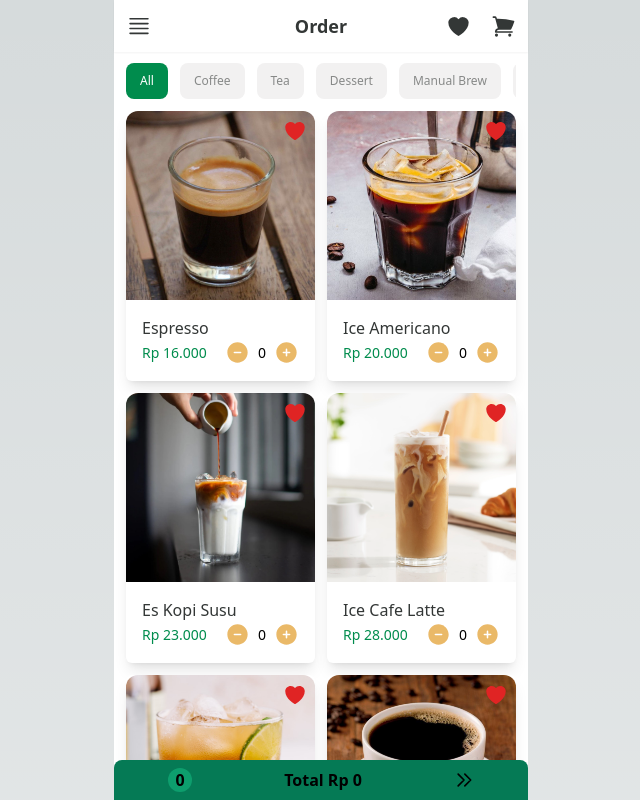
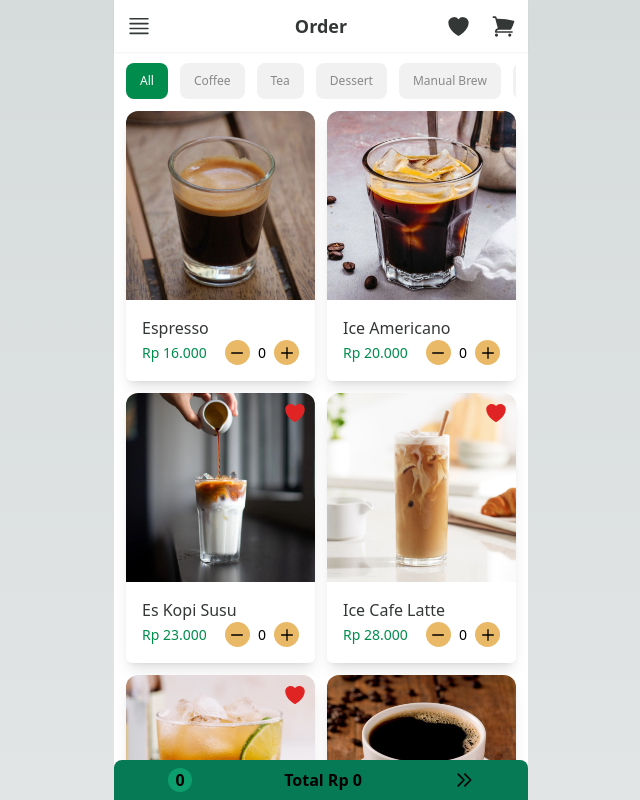
Before and after one commit to hassankary/coffee-ordering-app, a Next.js app: page /pages/order in a window 1280 px wide. Shown: the top 800 px of the page, without its empty margins (319-959 px from the left). Built offline with nearby package versions, Linux system fonts and the light colour scheme; data requests are answered from the project's data file.

Commit message:
Fix: HeartIcon bugs

```diff
--- a/src/app/components/menucards.js
+++ b/src/app/components/menucards.js
@@ -1,16 +1,29 @@
 "use client";
+import {
+  HeartIcon,
+  MinusCircleIcon,
+  PlusCircleIcon,
+} from "@heroicons/react/24/solid";
+import Image from "next/image";
+import { HiOutlineMinus, HiOutlinePlus } from "react-icons/hi";
 
-import { HeartIcon, MinusCircleIcon, PlusCircleIcon } from "@heroicons/react/24/solid";
-import Image from "next/image";
-
-export const MenuCards = ({key, onClickMinus, onClickPlus, id, dataFavorite, src, dataPrice, dataName, dataAmount}) => {
+export const MenuCards = ({
+  onClickMinus,
+  onClickPlus,
+  id,
+  dataFavorite,
+  src,
+  dataPrice,
+  dataName,
+  dataAmount,
+}) => {
   return (
-    <div key={key} className="flex flex-col bg-[#FFFFFF] rounded-md shadow-lg">
-      <div
-        className={{dataFavorite} ? "z-10 p-2 -mb-10" : "hidden z-10 p-2 -mb-10"}
-      >
-        <HeartIcon className="float-right w-6 h-6 fill-red-600" />
-      </div>
+    <div className="flex flex-col bg-[#FFFFFF] rounded-md shadow-lg">
+      {dataFavorite && (
+        <div className="z-10 p-2 -mb-10">
+          <HeartIcon className="float-right w-6 h-6 fill-red-600" />
+        </div>
+      )}
       <div>
         <Image
           className="rounded-t-xl"
@@ -32,19 +45,17 @@ export const MenuCards = ({key, onClickMinus, onClickPlus, id, dataFavorite, src
             <button
               id={id}
               onClick={onClickMinus}
-              className="flex w-[25px] h-[25px] fill-[#EAB968] justify-center items-center"
+              className="flex w-[25px] h-[25px] bg-[#EAB968] justify-center items-center rounded-full transition"
             >
-              <MinusCircleIcon className=" fill-[#EAB968] hover:fill-[#e4ad54] transition" />
+              <HiOutlineMinus />
             </button>
-            <p className="flex text-sm text-black items-center">
-              {dataAmount}
-            </p>
+            <p className="flex text-sm text-black items-center">{dataAmount}</p>
             <button
               id={id}
               onClick={onClickPlus}
-              className="flex w-[25px] h-[25px] fill-[#EAB968] justify-center items-center rounded-full transition "
+              className="flex w-[25px] h-[25px] bg-[#EAB968] justify-center items-center rounded-full transition"
             >
-              <PlusCircleIcon className=" fill-[#EAB968] hover:fill-[#e4ad54] transition" />
+              <HiOutlinePlus />
             </button>
           </div>
         </div>
```
